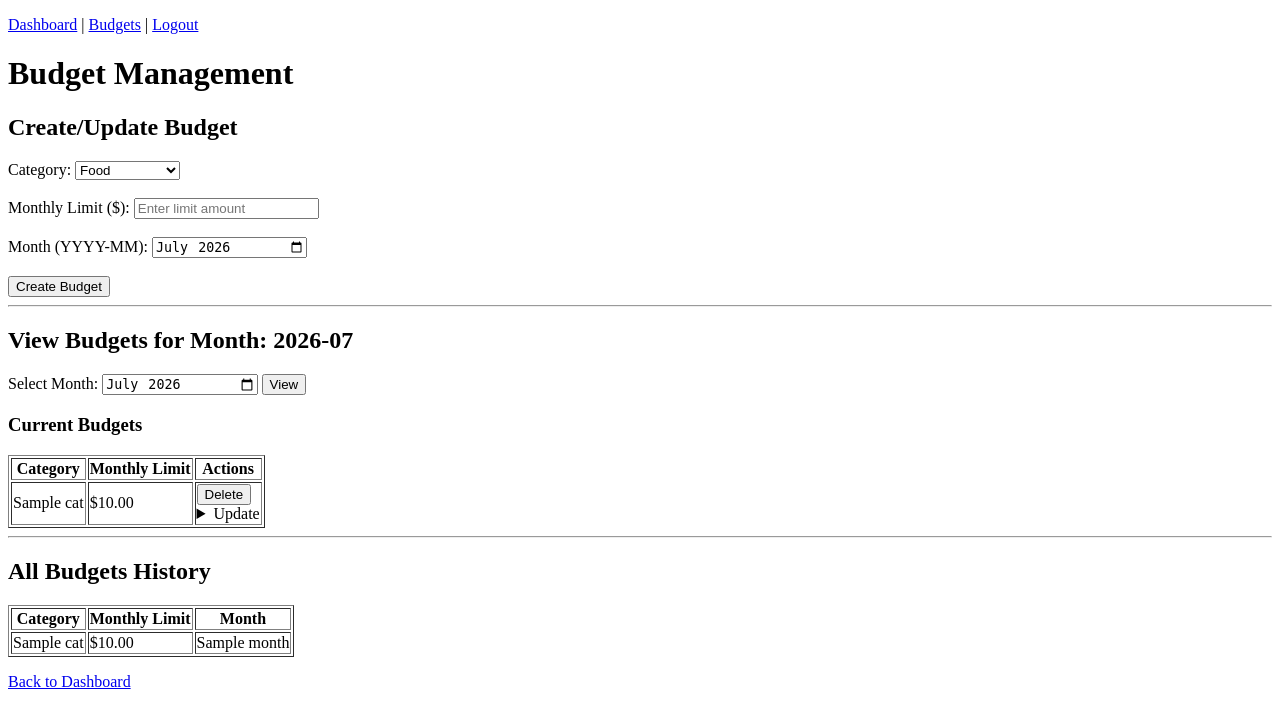
After one commit to BoomeshKS/Smart-Finance-Insights, a Flask app: page /budgets in a window 1280 px wide. The commit adds this page. Shown: the top 728 px of the page. Run offline with Flask 3, Linux system fonts and the light colour scheme; the visitor is signed in with stand-in values (Sample User, id 1); a database or web service that is not in the repository returns one stand-in record (values such as "Sample title"); some libraries are stand-ins or nearby versions.

Commit message:
Day 2 Progess Completed & Created An Budget Functionality

```diff
--- a/app.py
+++ b/app.py
@@ -1,5 +1,6 @@
 from flask import Flask, render_template, request, redirect, url_for, session
-from db import init_db, reg_user, login_user
+from db import init_db, reg_user, login_user, create_budget, get_budgets, get_all_budgets, update_budget, delete_budget
+from datetime import datetime
 
 app = Flask(__name__)
 app.secret_key = 'your-secret-key-here'
@@ -45,6 +46,41 @@ def dashboard():
         return redirect(url_for('login'))
     return render_template('dashboard.html', name=session['name'])
 
+@app.route('/budgets', methods=['GET', 'POST'])
+def budgets():
+    if 'uid' not in session:
+        return redirect(url_for('login'))
+
+    if request.method == 'POST':
+        action = request.form.get('action', 'create')
+        cat = request.form['cat']
+        month = request.form['month']
+
+        if action == 'create':
+            limit_amount = float(request.form['limit_amount'])
+            success, err = create_budget(session['uid'], cat, limit_amount, month)
+            if success:
+                return redirect(url_for('budgets', month=month))
+            return render_template('budgets.html', error=err, budgets=[], all_budgets=[], month=month)
+
+        elif action == 'update':
+            limit_amount = float(request.form['limit_amount'])
+            success, err = update_budget(session['uid'], cat, limit_amount, month)
+            if success:
+                return redirect(url_for('budgets', month=month))
+            return render_template('budgets.html', error=err, budgets=[], all_budgets=[], month=month)
+
+        elif action == 'delete':
+            success, err = delete_budget(session['uid'], cat, month)
+            if success:
+                return redirect(url_for('budgets', month=month))
+            return render_template('budgets.html', error=err, budgets=[], all_budgets=[], month=month)
+
+    month = request.args.get('month', datetime.now().strftime('%Y-%m'))
+    budgets = get_budgets(session['uid'], month)
+    all_budgets = get_all_budgets(session['uid'])
+    return render_template('budgets.html', budgets=budgets, all_budgets=all_budgets, month=month, error=None)
+
 @app.route('/logout')
 def logout():
     session.clear()
--- a/db.py
+++ b/db.py
@@ -1,7 +1,7 @@
 import psycopg2
 import bcrypt
 
-DB_URL = ""
+DB_URL = "postgresql://neondb_owner:npg_9hDVrMUB4HYP@ep-royal-dawn-ay0i6480-pooler.c-5.us-east-2.aws.neon.tech/neondb?sslmode=require&channel_binding=require"
 
 def get_conn():
     return psycopg2.connect(DB_URL)
@@ -16,6 +16,16 @@ def init_db():
             email VARCHAR(255) UNIQUE NOT NULL,
             pwd VARCHAR(255) NOT NULL,
             created TIMESTAMP DEFAULT CURRENT_TIMESTAMP
+        )
+    """)
+    cur.execute("""
+        CREATE TABLE IF NOT EXISTS budgets (
+            id SERIAL PRIMARY KEY,
+            uid INTEGER REFERENCES users(id) ON DELETE CASCADE,
+            cat VARCHAR(100) NOT NULL,
+            limit_amount DECIMAL(10,2) NOT NULL,
+            month VARCHAR(7) NOT NULL,
+            UNIQUE(uid, cat, month)
         )
     """)
     conn.commit()
@@ -48,3 +58,71 @@ def login_user(name, pwd):
     if user and bcrypt.checkpw(pwd.encode(), user[3].encode()):
         return True, {"id": user[0], "name": user[1], "email": user[2]}
     return False, "Invalid credentials"
+
+def create_budget(uid, cat, limit_amount, month):
+    conn = get_conn()
+    cur = conn.cursor()
+    try:
+        cur.execute("""
+            INSERT INTO budgets (uid, cat, limit_amount, month)
+            VALUES (%s,%s,%s,%s)
+            ON CONFLICT (uid, cat, month)
+            DO UPDATE SET limit_amount=EXCLUDED.limit_amount
+        """, (uid, cat, limit_amount, month))
+        conn.commit()
+        return True, None
+    except Exception as e:
+        conn.rollback()
+        return False, str(e)
+    finally:
+        cur.close()
+        conn.close()
+
+def get_budgets(uid, month):
+    conn = get_conn()
+    cur = conn.cursor()
+    cur.execute("SELECT cat, limit_amount FROM budgets WHERE uid=%s AND month=%s", (uid, month))
+    data = cur.fetchall()
+    cur.close()
+    conn.close()
+    return data
+
+def get_all_budgets(uid):
+    conn = get_conn()
+    cur = conn.cursor()
+    cur.execute("SELECT cat, limit_amount, month FROM budgets WHERE uid=%s ORDER BY month DESC, cat", (uid,))
+    data = cur.fetchall()
+    cur.close()
+    conn.close()
+    return data
+
+def update_budget(uid, cat, limit_amount, month):
+    conn = get_conn()
+    cur = conn.cursor()
+    try:
+        cur.execute("""
+            UPDATE budgets SET limit_amount=%s
+            WHERE uid=%s AND cat=%s AND month=%s
+        """, (limit_amount, uid, cat, month))
+        conn.commit()
+        return True, None
+    except Exception as e:
+        conn.rollback()
+        return False, str(e)
+    finally:
+        cur.close()
+        conn.close()
+
+def delete_budget(uid, cat, month):
+    conn = get_conn()
+    cur = conn.cursor()
+    try:
+        cur.execute("DELETE FROM budgets WHERE uid=%s AND cat=%s AND month=%s", (uid, cat, month))
+        conn.commit()
+        return True, None
+    except Exception as e:
+        conn.rollback()
+        return False, str(e)
+    finally:
+        cur.close()
+        conn.close()
--- /dev/null
+++ b/templates/budgets.html
@@ -0,0 +1,118 @@
+<!DOCTYPE html>
+<html>
+<head>
+    <title>Budgets</title>
+</head>
+<body>
+    <p>
+        <a href="/dashboard">Dashboard</a> |
+        <a href="/budgets">Budgets</a> |
+        <a href="/logout">Logout</a>
+    </p>
+
+    <h1>Budget Management</h1>
+
+    {% if error %}
+    <div style="color:red;">{{ error }}</div>
+    {% endif %}
+
+    <h2>Create/Update Budget</h2>
+    <form method="POST">
+        <label>Category:</label>
+        <select name="cat" required>
+            <option value="Food">Food</option>
+            <option value="Transport">Transport</option>
+            <option value="Housing">Housing</option>
+            <option value="Utilities">Utilities</option>
+            <option value="Entertainment">Entertainment</option>
+            <option value="Shopping">Shopping</option>
+            <option value="Healthcare">Healthcare</option>
+            <option value="Education">Education</option>
+            <option value="Insurance">Insurance</option>
+            <option value="Other">Other</option>
+        </select>
+        <br><br>
+
+        <label>Monthly Limit ($):</label>
+        <input type="number" name="limit_amount" step="0.01" placeholder="Enter limit amount" required>
+        <br><br>
+
+        <label>Month (YYYY-MM):</label>
+        <input type="month" name="month" value="{{ month }}" required>
+        <br><br>
+
+        <button type="submit" name="action" value="create">Create Budget</button>
+    </form>
+
+    <hr>
+
+    <h2>View Budgets for Month: {{ month }}</h2>
+    <form method="GET" action="/budgets">
+        <label>Select Month:</label>
+        <input type="month" name="month" value="{{ month }}">
+        <button type="submit">View</button>
+    </form>
+
+    <h3>Current Budgets</h3>
+    <table border="1">
+        <tr>
+            <th>Category</th>
+            <th>Monthly Limit</th>
+            <th>Actions</th>
+        </tr>
+        {% for cat, limit_amount in budgets %}
+        <tr>
+            <td>{{ cat }}</td>
+            <td>${{ "%.2f"|format(limit_amount) }}</td>
+            <td>
+                <form method="POST" style="display:inline;">
+                    <input type="hidden" name="cat" value="{{ cat }}">
+                    <input type="hidden" name="month" value="{{ month }}">
+                    <input type="hidden" name="action" value="delete">
+                    <button type="submit" onclick="return confirm('Delete this budget?')">Delete</button>
+                </form>
+
+                <details style="display:inline;">
+                    <summary>Update</summary>
+                    <form method="POST" style="display:inline;">
+                        <input type="hidden" name="cat" value="{{ cat }}">
+                        <input type="hidden" name="month" value="{{ month }}">
+                        <input type="hidden" name="action" value="update">
+                        <input type="number" name="limit_amount" step="0.01" value="{{ limit_amount }}" required>
+                        <button type="submit">Update</button>
+                    </form>
+                </details>
+            </td>
+        </tr>
+        {% else %}
+        <tr>
+            <td colspan="3">No budgets found for this month</td>
+        </tr>
+        {% endfor %}
+    </table>
+
+    <hr>
+
+    <h2>All Budgets History</h2>
+    <table border="1">
+        <tr>
+            <th>Category</th>
+            <th>Monthly Limit</th>
+            <th>Month</th>
+        </tr>
+        {% for cat, limit_amount, month in all_budgets %}
+        <tr>
+            <td>{{ cat }}</td>
+            <td>${{ "%.2f"|format(limit_amount) }}</td>
+            <td>{{ month }}</td>
+        </tr>
+        {% else %}
+        <tr>
+            <td colspan="3">No budgets found</td>
+        </tr>
+        {% endfor %}
+    </table>
+
+    <p><a href="/dashboard">Back to Dashboard</a></p>
+</body>
+</html>
```
Also changed, not shown: templates/dashboard.html (+8 -2 lines), 1 other file.
